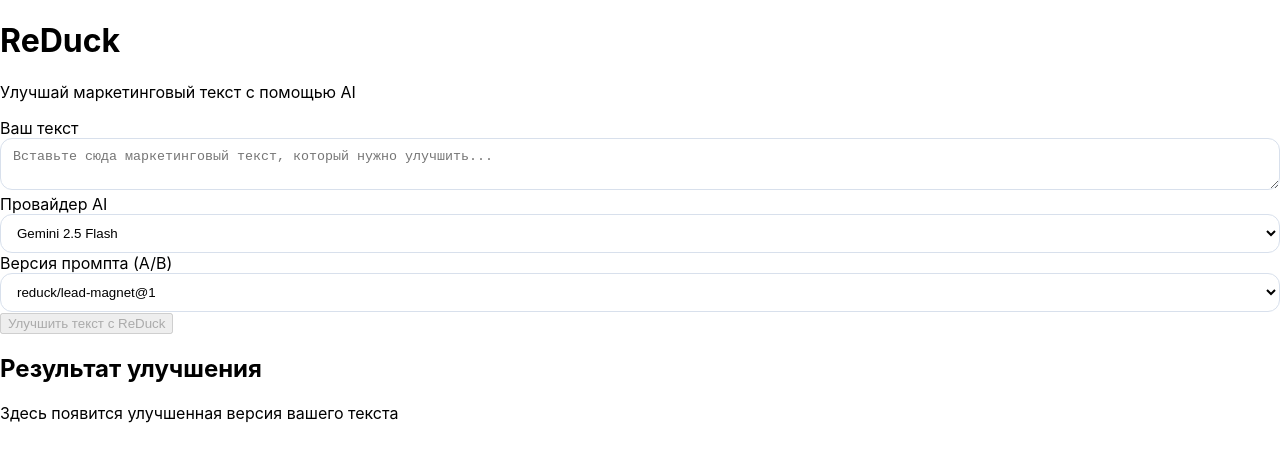
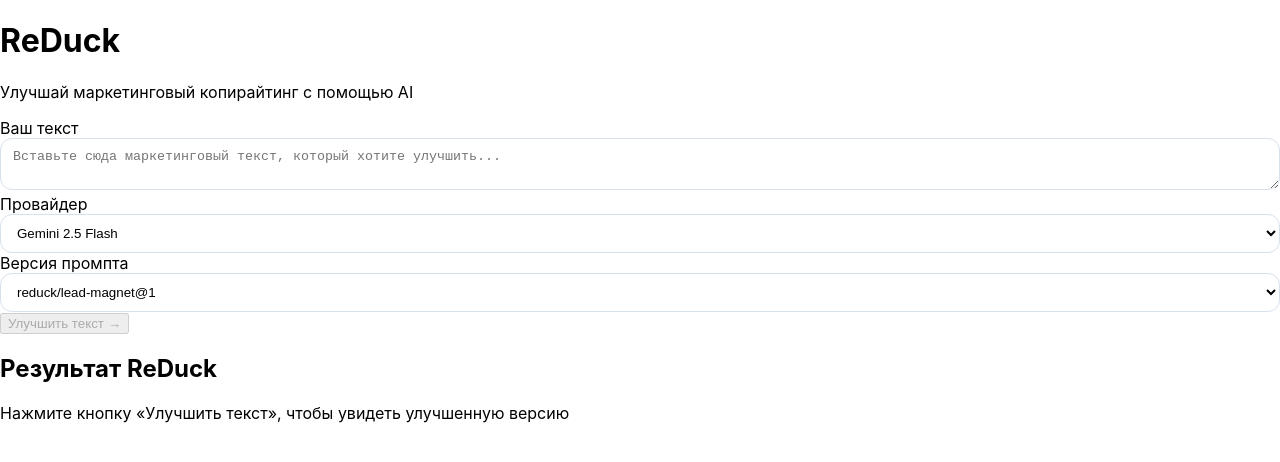
Before and after one commit to baltic-builds/Breason, a Next.js app in the folder apps/breason/: page /reduck in a window 1280 px wide. Shown: the top 462 px of the page. Built offline with nearby package versions, Linux system fonts and the light colour scheme.

Commit message:
Translate error messages and update UI elements

```diff
--- a/apps/breason/app/reduck/page.tsx
+++ b/apps/breason/app/reduck/page.tsx
@@ -43,13 +43,13 @@
         body: JSON.stringify(payload),
       });
 
-      if (!response.ok) throw new Error('Failed to start processing');
+      if (!response.ok) throw new Error('Не удалось запустить обработку');
 
       const reader = response.body?.getReader();
       const decoder = new TextDecoder();
       let streamingText = '';
 
-      if (!reader) throw new Error('No response body');
+      if (!reader) throw new Error('Нет тела ответа');
 
       while (true) {
         const { value, done } = await reader.read();
@@ -63,12 +63,12 @@
       setMeta({
         provider: selectedProvider as any,
         promptVersion,
-        latencyMs: Date.now(),
+        latencyMs: 0,
         requestedAt: new Date().toISOString(),
         costUsd: 0.0008,
       });
     } catch (err: any) {
-      setError(err.message || 'Произошла ошибка');
+      setError(err.message || 'Произошла ошибка при обработке');
     } finally {
       setIsLoading(false);
     }
@@ -77,8 +77,10 @@
   return (
     <div className="min-h-screen bg-zinc-950 text-white p-8">
       <div className="max-w-6xl mx-auto">
-        <h1 className="text-4xl font-bold mb-2">ReDuck</h1>
-        <p className="text-zinc-400 mb-10">Улучшай маркетинговый текст с помощью AI</p>
+        <div className="mb-10">
+          <h1 className="text-5xl font-bold tracking-tight">ReDuck</h1>
+          <p className="text-zinc-400 mt-2 text-xl">Улучшай маркетинговый копирайтинг с помощью AI</p>
+        </div>
 
         <div className="grid grid-cols-1 lg:grid-cols-12 gap-10">
           {/* Панель ввода */}
@@ -88,13 +90,14 @@
               <textarea
                 value={inputText}
                 onChange={(e) => setInputText(e.target.value)}
-                placeholder="Вставьте сюда маркетинговый текст, который нужно улучшить..."
-                className="w-full h-96 bg-zinc-900 border border-zinc-700 rounded-3xl p-6 text-lg focus:border-lime-500 focus:outline-none resize-y font-light"
+                placeholder="Вставьте сюда маркетинговый текст, который хотите улучшить..."
+                className="w-full h-[420px] bg-zinc-900 border border-zinc-700 rounded-3xl p-6 text-lg focus:border-lime-500 focus:outline-none resize-y font-light"
               />
             </div>
 
+            <div className="grid grid-cols-2 gap-4">
               <div>
-              <label className="block text-sm text-zinc-400 mb-2">Провайдер AI</label>
+                <label className="block text-sm text-zinc-400 mb-2">Провайдер</label>
                 <select
                   value={selectedProvider}
                   onChange={(e) => setSelectedProvider(e.target.value)}
@@ -107,7 +110,7 @@
               </div>
 
               <div>
-              <label className="block text-sm text-zinc-400 mb-2">Версия промпта (A/B)</label>
+                <label className="block text-sm text-zinc-400 mb-2">Версия промпта</label>
                 <select
                   value={promptVersion}
                   onChange={(e) => setPromptVersion(e.target.value)}
@@ -120,37 +123,40 @@
                   ))}
                 </select>
               </div>
+            </div>
 
             <button
               onClick={handleRefine}
               disabled={isLoading || !inputText.trim()}
-              className="w-full py-4 bg-lime-500 hover:bg-lime-600 disabled:bg-zinc-700 disabled:text-zinc-400 font-semibold rounded-2xl text-lg transition-colors"
+              className="w-full py-4 bg-lime-500 hover:bg-lime-600 disabled:bg-zinc-700 disabled:text-zinc-400 font-semibold rounded-2xl text-lg transition-all"
             >
-              {isLoading ? 'Обрабатываем с помощью AI...' : 'Улучшить текст с ReDuck'}
+              {isLoading ? 'ReDuck думает...' : 'Улучшить текст →'}
             </button>
           </div>
 
           {/* Панель результата */}
           <div className="lg:col-span-7">
-            <div className="bg-zinc-900 border border-zinc-700 rounded-3xl p-8 min-h-[520px]">
-              <div className="flex justify-between items-center mb-6">
-                <h2 className="text-2xl font-semibold">Результат улучшения</h2>
+            <div className="bg-zinc-900 border border-zinc-700 rounded-3xl p-8 min-h-[560px]">
+              <div className="flex items-center justify-between mb-6">
+                <h2 className="text-2xl font-semibold">Результат ReDuck</h2>
                 {meta && (
-                  <div className="text-xs text-lime-400">
-                    {meta.provider} • {meta.promptVersion} • ~${meta.costUsd}
+                  <div className="text-xs px-3 py-1 bg-zinc-800 rounded-full text-lime-400">
+                    {meta.provider} • {meta.promptVersion}
                   </div>
                 )}
               </div>
 
-              {error && <p className="text-red-400 mb-4">{error}</p>}
+              {error && <p className="text-red-400 mb-6">{error}</p>}
 
               {result ? (
-                <div className="prose prose-invert max-w-none whitespace-pre-wrap text-[17px] leading-relaxed">
+                <div className="prose prose-invert max-w-none text-[17px] leading-relaxed whitespace-pre-wrap">
                   {result}
                 </div>
               ) : (
-                <div className="h-full flex items-center justify-center text-zinc-500 italic">
-                  Здесь появится улучшенная версия вашего текста
+                <div className="h-full flex items-center justify-center text-center">
+                  <p className="text-zinc-500 italic max-w-md">
+                    Нажмите кнопку «Улучшить текст», чтобы увидеть улучшенную версию
+                  </p>
                 </div>
               )}
             </div>
```
Lines whose indentation alone changed are shown as unchanged.
